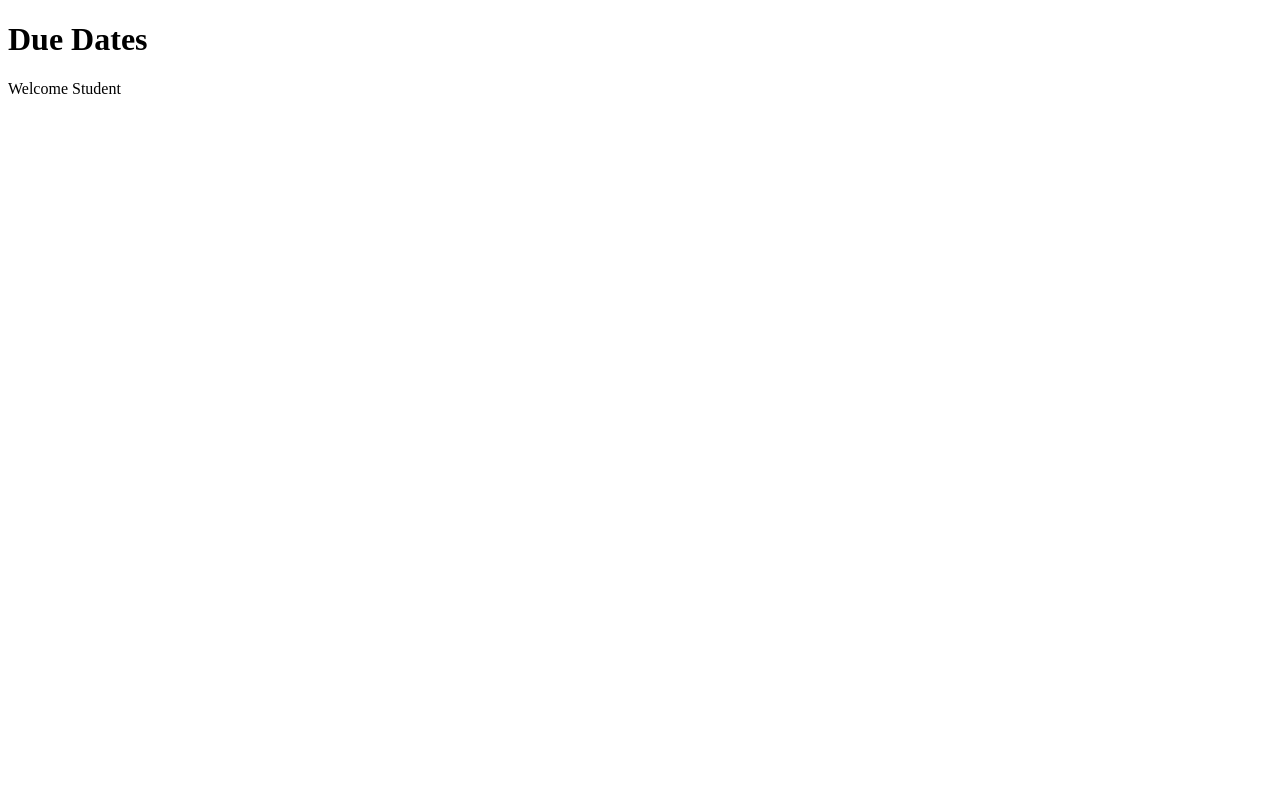
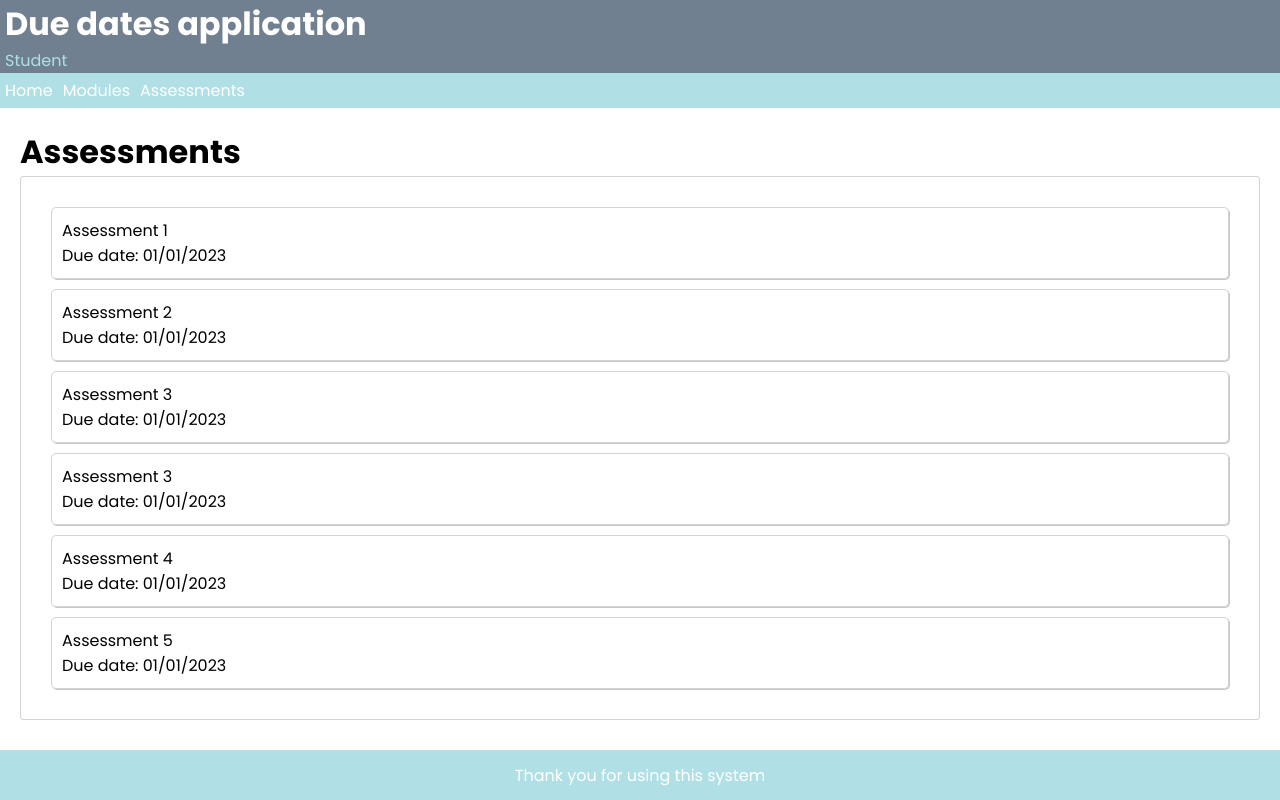
Before and after one commit to Mihir42/Assessment-Keeper-CSE-Connect, a React (Vite) app: page / in a window 1280 px wide. Built offline with nearby package versions, Linux system fonts and the light colour scheme.

Commit message:
Created assessment cards, very basic, hard coded

```diff
--- a/src/App.jsx
+++ b/src/App.jsx
@@ -1,15 +1,83 @@
-//import './App.scss';
+import './App.scss';
 
 function App() {
 
   const userLoggedIn = "Student"; //Logged in user
+  const assessments = [ //Creating list of objects storing assessments details
+    {
+      AssessmentTitle: "Assessment 1",
+      AssessmentModule: "Module 1",
+      AssessmentDueDate: "01/01/2023",
+    },
+    {
+      AssessmentTitle: "Assessment 2",
+      AssessmentModule: "Module 2",
+      AssessmentDueDate: "01/01/2023",
+    },
+    {
+      AssessmentTitle: "Assessment 3",
+      AssessmentModule: "Module 3",
+      AssessmentDueDate: "01/01/2023",
+    },
+    {
+      AssessmentTitle: "Assessment 3",
+      AssessmentModule: "Module 3",
+      AssessmentDueDate: "01/01/2023",
+    },
+    {
+      AssessmentTitle: "Assessment 4",
+      AssessmentModule: "Module 4",
+      AssessmentDueDate: "01/01/2023",
+    },
+    {
+      AssessmentTitle: "Assessment 5",
+      AssessmentModule: "Module 5",
+      AssessmentDueDate: "01/01/2023",
+    }
+  ]
 
   return (
 
-    <header>
-      <h1>Due Dates</h1>
-      <p className = "welcome">Welcome {userLoggedIn}</p>
-    </header>
+    <div className = "layout"> {/*Header, main, footer all in div*/}
+
+      <header>
+        <h1>Due dates application</h1>
+        <p className = "welcome">{userLoggedIn}</p> {/*Javascript variable to show who is logged in*/}
+      </header>
+
+      <nav>
+        <div className = "navItem"> {/*Nav bar has child div's which are nav items for each page */}
+          <a to = "/">Home</a>
+        </div>
+        <div className = "navItem">
+          <a to = "/modules">Modules</a>
+        </div>
+        <div className = "navItem">
+          <a to = "/students">Assessments</a>
+        </div>
+      </nav>
+
+      <main>
+        <h1>Assessments</h1> {/*View of the page */}
+        <div className = "assessmentContainer"> {/*Contains all the assessments */}
+        {
+          assessments.map((assessment)=>{ //brackets contain parameter, points to code to be executed
+            return(
+              <div className = "card" key = {assessment.AssessmentTitle}>
+                <p>{assessment.AssessmentTitle}</p> {/*key attached to the tags*/}
+                <p>Due date: {assessment.AssessmentDueDate}</p> {/*Each assessment date and title is wrapped in a div */}
+              </div>
+            )
+          })
+        }
+        </div>
+      </main>
+
+      <footer>
+        <p className = "thankyou">Thank you for using this system</p>
+      </footer>
+
+    </div>
 
   )
 
--- a/src/App.scss
+++ b/src/App.scss
@@ -1,8 +1,82 @@
 @import url("https://fonts.googleapis.com/css?family=Poppins:200,300,400,500,600,700,800,900&display=swap");
 
-* {
-    margin: 0px;
+*{
+    margin: 0px; //Every element has margin and padding of 0 until its overridden
     padding: 0px;
     box-sizing: border-box;
-    font-family: "Poppins, sans-serif";
+    font-family: "Poppins", sans-serif;
 }
+
+div.layout { //Our div has children, reflect this in the css
+
+    background:red;
+    min-height: 100vh; //100% view hight
+    display: grid;
+    grid-template-columns: 1fr;
+    grid-template-rows: auto auto 1fr auto; //1fr for the main
+
+
+  header {
+      padding: 0 5px;
+      background-color: slategrey;
+
+      h1{
+          color: white;
+      }
+
+      p.welcome{
+          color: powderblue;
+      }
+  }
+
+  nav {
+      padding: 5px; //Styling for the nav bar
+      background: powderblue;
+      display: flex;
+      gap: 10px;
+
+      div.navItem a { //Styling for each nav item
+          color: white;
+          text-decoration: none;
+
+          &:hover {
+              color: Black;
+          }
+      }
+  }
+
+  main {
+      padding: 20px; //Main tag, main section, holds the assesment cards
+      background: white;
+
+      div.assessmentContainer {
+          border: 1px solid LightGray;
+          border-radius: 3px;
+          padding: 20px;
+          //display: flex;
+          //flex-wrap: wrap;
+
+        div.card {
+            padding: 10px;
+            margin: 10px;
+            border: 1px solid lightgray;
+            border-radius: 5px;
+            box-shadow: 1px 1px 0px 0px rgba(70,70,70,0.3);
+        }
+      }
+
+    }
+
+  footer {
+      height: 50px;
+      padding: 0 5px;
+      background-color: powderblue;
+      display: flex;
+      align-items: center; //Helps elements align right in the center
+      justify-content: center;
+
+      p.thankyou {
+          color: White;
+      }
+  }
+}
```
